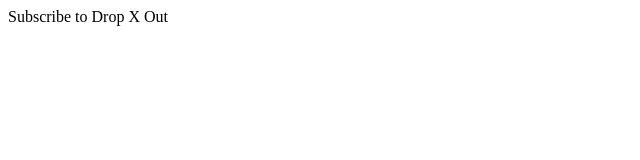
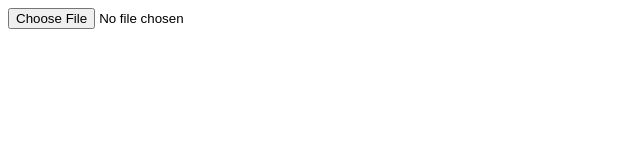
Before and after one commit to deep-coder1/React-JS-30-Project, a React (Create React App) app: page / in a window 1280 px wide. Shown: the top 160 px of the page, without its empty margins (0-640 px from the left). Built offline with nearby package versions, Linux system fonts and the light colour scheme.

Commit message:
Upload Image (12) || React JS 30+ Project

```diff
--- a/src/App.js
+++ b/src/App.js
@@ -1,5 +1,6 @@
 import React from 'react'
-import Eleven from './Eleven'
+import Twelve from './Twelve'
+// import Eleven from './Eleven'
 // import Ten from './Ten'
 // import Nine from './Nine'
 // import Eight from './Eight'
@@ -24,7 +25,8 @@
       {/* <Eight /> */}
       {/* <Nine /> */}
       {/* <Ten /> */}
-      <Eleven />
+      {/* <Eleven /> */}
+      <Twelve />
     </div>
   )
 }
--- /dev/null
+++ b/src/Twelve.js
@@ -0,0 +1,19 @@
+// Build a uploader component that allows users to upload images.
+import React, { useState } from 'react'
+
+export default function Twelve() {
+
+    const [file, setFile] = useState(null);
+
+    const handleFileChange = (e) => {
+        const selectedFile = e.target.files[0];
+        setFile(selectedFile);
+    }
+
+  return (
+    <div>
+        <input type='file' accept='image/*' onChange={handleFileChange}/>
+        {file && <img src={URL.createObjectURL(file)} alt='Uploaded' />}
+    </div>
+  )
+}
```
Also changed, not shown: 1 other file (tests, documents, lock files or other folders).
